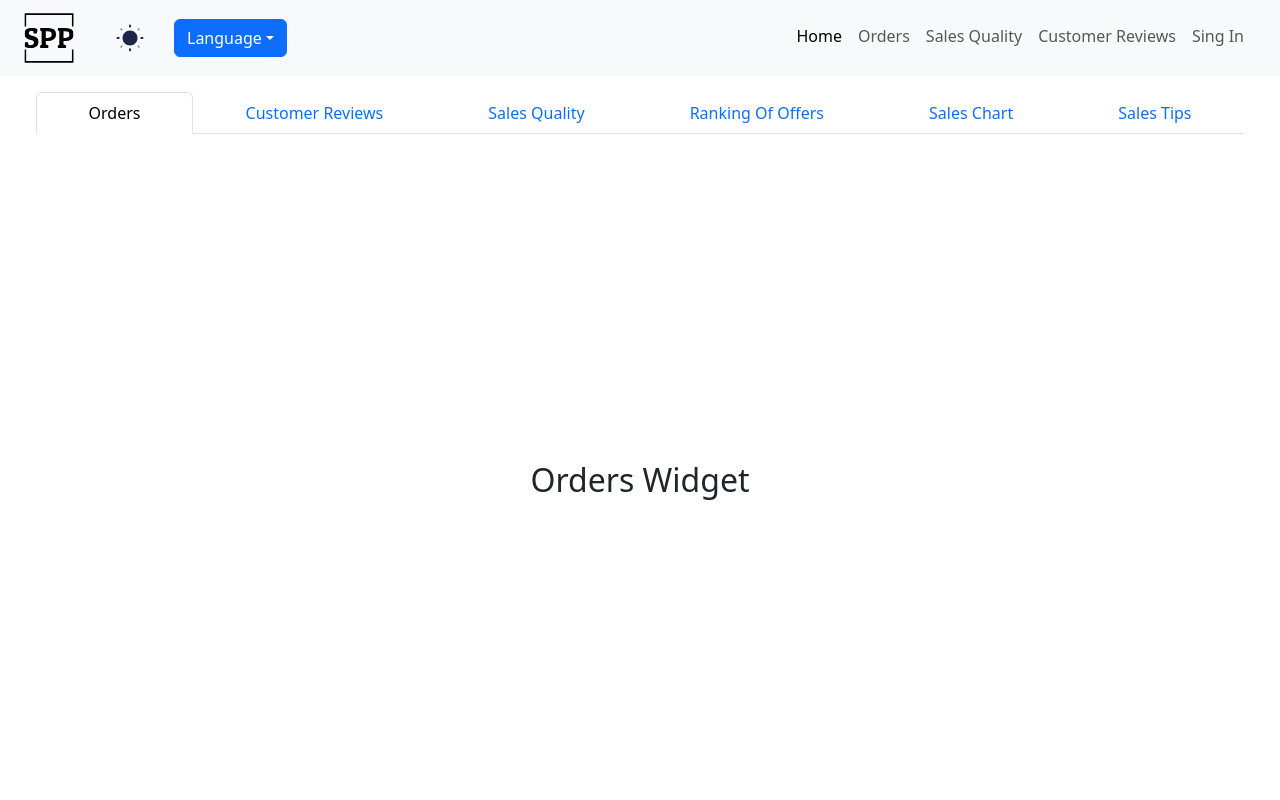
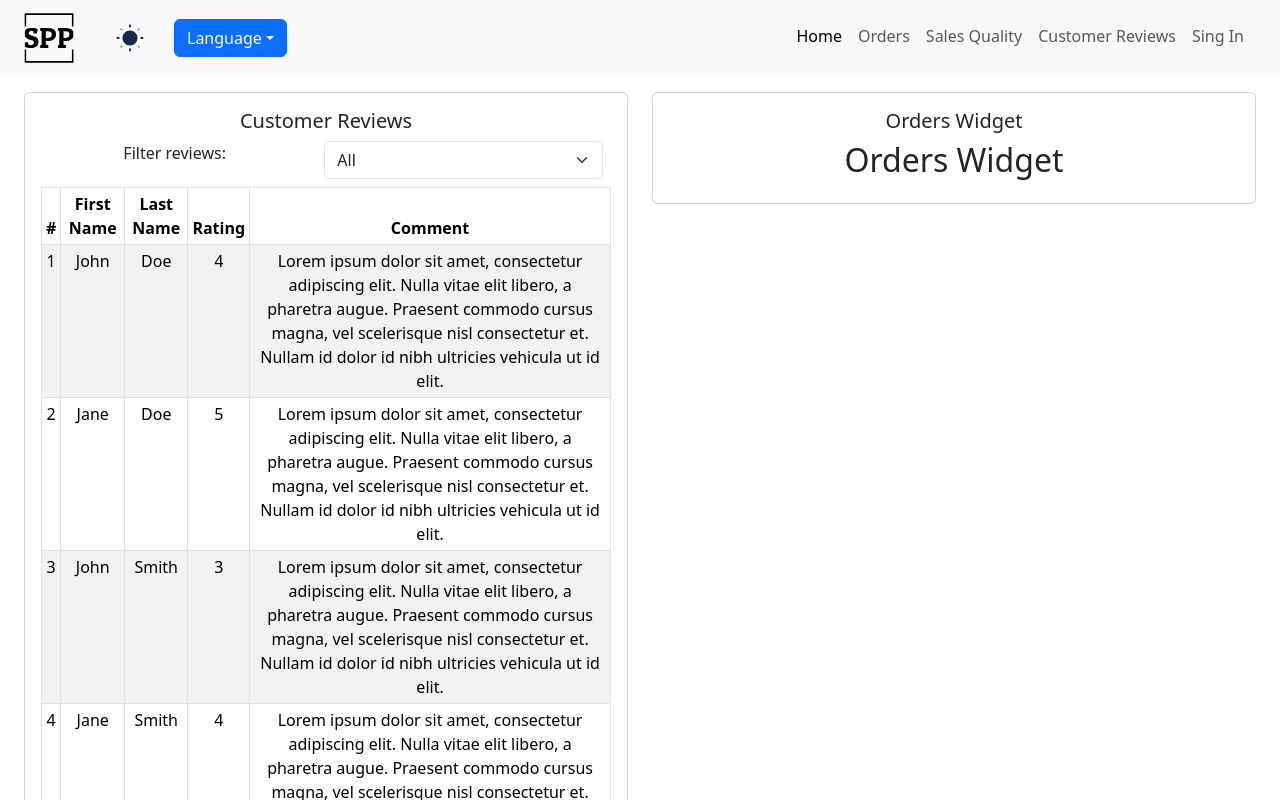
Before and after one commit to ehpop/SellersDashboard, a React (Create React App) app in the folder frontend/: page /home in a window 1280 px wide. Shown: the top 800 px of the page. Built offline with nearby package versions, Linux system fonts and the light colour scheme.

Commit message:
switched from tabs to dashboard views

```diff
--- /dev/null
+++ b/frontend/src/components/WidgetsGroup.tsx
@@ -0,0 +1,61 @@
+import Card from 'react-bootstrap/Card';
+import Col from 'react-bootstrap/Col';
+import Row from 'react-bootstrap/Row';
+import CustomerReviewsWidget from "./widgets/CustomerReviewsWidget";
+import OrdersWidget from "./widgets/OrdersWidget";
+import RankingOfOffersWidget from "./widgets/RankingOfOffersWidget";
+import SalesChartWidget from "./widgets/SalesChartWidget";
+import SalesQualityWidget from "./widgets/SalesQualityWidget";
+import SalesTipsWidget from "./widgets/SalesTipsWidget";
+import {useIntl} from "react-intl";
+
+const WidgetsGroup = () => {
+    const intl = useIntl();
+
+    const widgets = [
+        {
+            "component": CustomerReviewsWidget,
+            "name": intl.formatMessage({id: "customer.reviews.widget.content", defaultMessage: "Customer Reviews"})
+        },
+        {
+            "component": OrdersWidget,
+            "name": intl.formatMessage({id: "orders.widget.content", defaultMessage: "Orders"})
+        },
+        {
+            "component": RankingOfOffersWidget,
+            "name": intl.formatMessage({id: "ranking.of.offers.widget.content", defaultMessage: "Ranking of Offers"})
+        },
+        {
+            "component": SalesChartWidget,
+            "name": intl.formatMessage({id: "sales.chart.widget.content", defaultMessage: "Sales Chart"})
+        },
+        {
+            "component": SalesQualityWidget,
+            "name": intl.formatMessage({id: "sales.quality.widget.content", defaultMessage: "Sales Quality"})
+        },
+        {
+            "component": SalesTipsWidget,
+            "name": intl.formatMessage({id: "sales.tips.widget.content", defaultMessage: "Sales Tips"})
+        },
+    ];
+    return (
+        <Row xs={1} md={2} className="g-4">
+            {widgets.map((widget, idx) => (
+                <Col key={idx}>
+                    <Card>
+                        <Card.Body>
+                            <Card.Title>
+                                {widget.name}
+                            </Card.Title>
+                            {widget.component()}
+                        </Card.Body>
+                    </Card>
+                </Col>
+            ))}
+        </Row>
+    );
+
+}
+
+
+export default WidgetsGroup;
--- a/frontend/src/components/widgets/CustomerReviewsWidget.tsx
+++ b/frontend/src/components/widgets/CustomerReviewsWidget.tsx
@@ -1,14 +1,122 @@
-import React from "react";
+import React, {useEffect, useState} from "react";
 import {FormattedMessage} from "react-intl";
+import {Table} from "react-bootstrap";
+import Form from "react-bootstrap/Form";
+
+type ratingType = "all" | "positive" | "negative";
 
 const CustomerReviewsWidget = () => {
-  return (
-    <div>
-      <h2>
-          <FormattedMessage id="customer.reviews.widget.content" defaultMessage="Customer Reviews"/>
-      </h2>
-    </div>
-  );
+    const customerReviews = [
+        {
+            "firstName": "John",
+            "lastName": "Doe",
+            "rating": 4,
+            "comment": "Lorem ipsum dolor sit amet, consectetur adipiscing elit. Nulla vitae elit libero, a pharetra augue. Praesent commodo cursus magna, vel scelerisque nisl consectetur et. Nullam id dolor id nibh ultricies vehicula ut id elit.",
+        },
+        {
+            "firstName": "Jane",
+            "lastName": "Doe",
+            "rating": 5,
+            "comment": "Lorem ipsum dolor sit amet, consectetur adipiscing elit. Nulla vitae elit libero, a pharetra augue. Praesent commodo cursus magna, vel scelerisque nisl consectetur et. Nullam id dolor id nibh ultricies vehicula ut id elit.",
+        },
+        {
+            "firstName": "John",
+            "lastName": "Smith",
+            "rating": 3,
+            "comment": "Lorem ipsum dolor sit amet, consectetur adipiscing elit. Nulla vitae elit libero, a pharetra augue. Praesent commodo cursus magna, vel scelerisque nisl consectetur et. Nullam id dolor id nibh ultricies vehicula ut id elit.",
+        },
+        {
+            "firstName": "Jane",
+            "lastName": "Smith",
+            "rating": 4,
+            "comment": "Lorem ipsum dolor sit amet, consectetur adipiscing elit. Nulla vitae elit libero, a pharetra augue. Praesent commodo cursus magna, vel scelerisque nisl consectetur et. Nullam id dolor id nibh ultricies vehicula ut id elit.",
+        },
+        {
+            "firstName": "John",
+            "lastName": "Doe",
+            "rating": 5,
+            "comment": "Lorem ipsum dolor sit amet, consectetur adipiscing elit. Nulla vitae elit libero, a pharetra augue. Praesent commodo cursus magna, vel scelerisque nisl consectetur et. Nullam id dolor id nibh ultricies vehicula ut id elit.",
+        }
+    ];
+    const [filter, setFilter] = useState<ratingType>("all");
+    const [filteredCustomerReviews, setFilteredCustomerReviews] = useState(customerReviews);
+
+    useEffect(() => {
+        switch (filter) {
+            case "all":
+                setFilteredCustomerReviews(customerReviews);
+                break;
+            case "positive":
+                setFilteredCustomerReviews(customerReviews.filter(customerReview => customerReview.rating >= 4));
+                break;
+            case "negative":
+                setFilteredCustomerReviews(customerReviews.filter(customerReview => customerReview.rating < 4));
+                break;
+            default:
+                setFilteredCustomerReviews(customerReviews);
+                break;
+        }
+        setFilteredCustomerReviews(filteredCustomerReviews.slice(0, 5));
+    }, [filter]);
+
+    let table = (
+        <Table striped bordered hover size="sm">
+            <thead>
+            <tr>
+                <th>#</th>
+                <th><FormattedMessage id={"customer.reviews.widget.table.header.firstName"}
+                                      defaultMessage={"First Name"}/></th>
+                <th><FormattedMessage id={"customer.reviews.widget.table.header.lastName"}
+                                      defaultMessage={"Last Name"}/></th>
+                <th><FormattedMessage id={"customer.reviews.widget.table.header.rating"} defaultMessage={"Rating"}/>
+                </th>
+                <th><FormattedMessage id={"customer.reviews.widget.table.header.comment"}
+                                      defaultMessage={"Comment"}/></th>
+            </tr>
+            </thead>
+            <tbody>
+            {filteredCustomerReviews.map((customerReview, idx) => (
+                <tr key={idx}>
+                    <td>{idx + 1}</td>
+                    <td>{customerReview.firstName}</td>
+                    <td>{customerReview.lastName}</td>
+                    <td>{customerReview.rating}</td>
+                    <td>{customerReview.comment}</td>
+                </tr>
+            ))}
+            </tbody>
+        </Table>
+    )
+    const filterSwitch = (
+        <Form className="d-flex m-2">
+            <Form.Label className="me-4 w-100">
+                <FormattedMessage id={"customer.reviews.widget.filter.label"} defaultMessage={"Filter reviews: "}/>
+            </Form.Label>
+            <Form.Select aria-label="Default select example" onChange={(event) => {
+                setFilter(event.target.value as ratingType)
+            }}>
+                <option value="all">
+                    <FormattedMessage id={"customer.reviews.widget.filter.all"} defaultMessage={"All"}/>
+                </option>
+                <option value="positive">
+                    <FormattedMessage id={"customer.reviews.widget.filter.positive"} defaultMessage={"Positive"}/>
+                </option>
+                <option value="negative">
+                    <FormattedMessage id={"customer.reviews.widget.filter.negative"} defaultMessage={"Negative"}/>
+                </option>
+            </Form.Select>
+        </Form>
+    )
+
+
+    return (
+        <>
+            {filterSwitch}
+            {
+                table
+            }
+        </>
+    );
 };
 
 export default CustomerReviewsWidget;
--- a/frontend/src/pages/Home.tsx
+++ b/frontend/src/pages/Home.tsx
@@ -1,14 +1,17 @@
 import "./styles/Home.css";
 import useDocumentTitle from "../hooks/useDocumentTitle";
-import MainTabs from "../components/MainTabs";
 import Container from "react-bootstrap/Container";
+import WidgetsGroup from "../components/WidgetsGroup";
 
 function Home() {
     useDocumentTitle("Home");
 
     return (
         <Container fluid>
-            <MainTabs/>
+            {/*<MainTabs/>*/}
+            {
+                <WidgetsGroup/>
+            }
         </Container>
   );
 }
```
